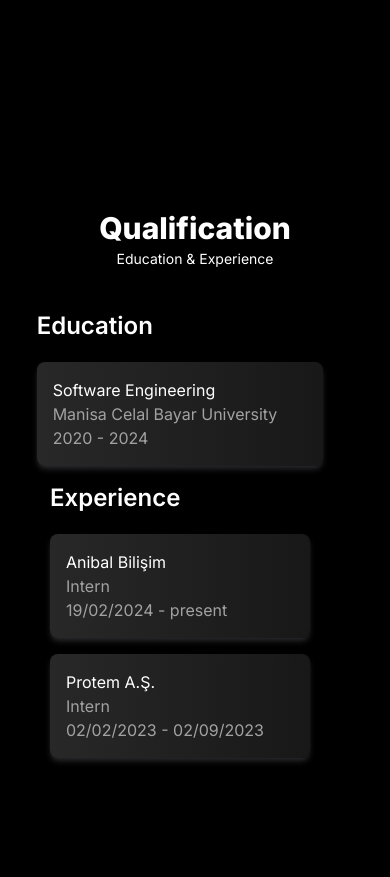
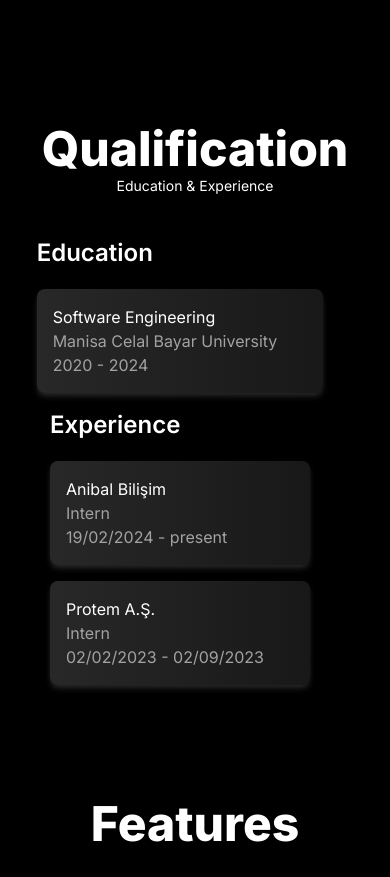
Before and after one commit to EcenurrKaya/my-portfolio, a Next.js app: page / in a window 390 px wide. Shown: the part 1120-1997 px from the top of the page. Built offline with nearby package versions, Linux system fonts and the light colour scheme.

Commit message:
responsive

```diff
--- a/src/app/components/Features.jsx
+++ b/src/app/components/Features.jsx
@@ -3,7 +3,7 @@ import FeaturesCard from './FeaturesCard'
 const Features = () => {
   return (
     <div className='App' id="features">
-        <div className='md:text-5xl text-3xl font-extrabold text-center md:mb-20 mb-10'>Features</div>
+        <div className='text-5xl font-extrabold text-center md:mb-20 mb-10'>Features</div>
         <div><FeaturesCard/></div>
     </div>
   )
--- a/src/app/components/HeroSection.jsx
+++ b/src/app/components/HeroSection.jsx
@@ -19,7 +19,7 @@ const HeroSection = () => {
         <div className='w-full lg:w-1/3 flex justify-center items-center md:items-stretch'>
             <div className='bg-[#3cb371] rounded-full blur' style={{width:"400px", height: "400px"}}>
             </div>
-            <div className='absolute md:top-1/2 top-1/3 transform md:-translate-y-1/2 -translate-y-1/4'>
+            <div className='absolute lg:top-1/2 top-1/3 transform lg:-translate-y-1/2 -translate-y-1/4'>
                 <Image src="/img/woman.png" alt='sof/tware' width={450} height={450}/>
             </div>
         </div>
--- a/src/app/components/ProjectsPage.jsx
+++ b/src/app/components/ProjectsPage.jsx
@@ -4,7 +4,7 @@ import ProjectsCard from './ProjectsCard'
 export const ProjectsPage = () => {
   return (
     <div className='' id="projects">
-        <div className='text-center md:text-5xl text-4xl font-semibold md:mb-10'>
+        <div className='text-center text-5xl font-extrabold md:mb-10'>
             <h1>Projects</h1>
         </div>
         <div>
--- a/src/app/components/Qualification.jsx
+++ b/src/app/components/Qualification.jsx
@@ -5,7 +5,7 @@ export const Qualification = () => {
   return (
     <div className='App' id="qualification">
       <div className='text-center mb-10'>
-       <div className='md:text-5xl text-3xl font-extrabold md:mb-3'>Qualification</div>
+       <div className='text-5xl font-extrabold md:mb-3'>Qualification</div>
        <span className='md:text-lg text-sm'>Education & Experience</span>
       </div>
       <div className='md:flex justify-between'>
--- a/src/app/globals.css
+++ b/src/app/globals.css
@@ -16,7 +16,7 @@
   }
 }
 .App{
-  min-height: 90vh;
+  min-height: 80vh;
 }
 body {
   color: rgb(var(--foreground-rgb));
```
